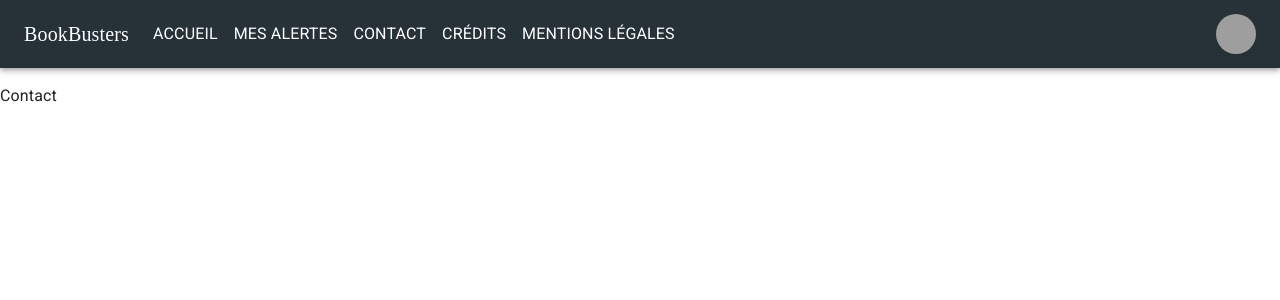
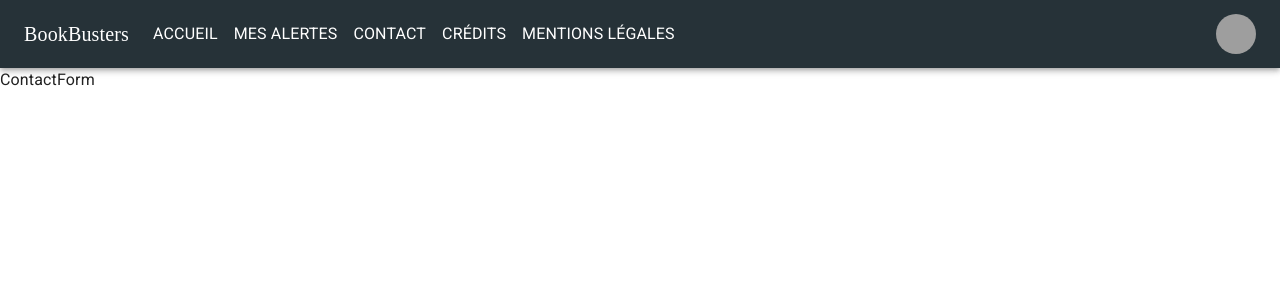
Before and after one commit to Pololops/2022-BookBusters, a React (Create React App) app in the folder FRONT/bookbustersfront/: page /Contact in a window 1280 px wide. Shown: the top 300 px of the page. Built offline with nearby package versions, Linux system fonts and the light colour scheme; grey boxes are pictures that could not be loaded; a web font is replaced by a local one.

Commit message:
Refactor routing and SignIn SignUp

```diff
--- a/FRONT/bookbustersfront/src/components/App/App.js
+++ b/FRONT/bookbustersfront/src/components/App/App.js
@@ -1,22 +1,11 @@
-//* Import des composants nécessaires à React Router
-import {BrowserRouter, Routes, Route} from "react-router-dom"
-
-import Home from "../../pages/Home";
-import Error from "../../pages/Error";
-import Account from "../../pages/Account"
-import Credits from "../../pages/Credits"
-import Favorites  from "../../pages/Favorites"
-import LegalNotice from "../../pages/LegalNotice"
-import Library from "../../pages/Library"
-import Contact from "../../pages/Contact"
-import MyAlerts from "../../pages/MyAlerts"
-
 //* Import des composants thématique de MUI
 import { CssBaseline } from "@mui/material";
 import { createTheme, ThemeProvider } from '@mui/material/styles';
 import "@fontsource/rubik-wet-paint";
 import "@fontsource/roboto";
-import SignInSide from "../../pages/SignInterface";
+
+//* Composants importés dans APP
+import Routing from "../Routing/Routing";
 
 const themeOptions = createTheme(
      {
@@ -44,20 +33,7 @@ function App() {
   return (
     <ThemeProvider theme={themeOptions}>
      <CssBaseline />
-        <BrowserRouter>
-            <Routes>
-                <Route path="/" element={<Home />}/>
-                <Route path="*" element={<Error />}/>
-                <Route path="/Account" element={<Account />}/>
-                <Route path="/SignInterface" element={<SignInSide />}/>
-                <Route path="/Credits" element={<Credits />}/>
-                <Route path="/Favorites" element={<Favorites />}/>
-                <Route path="/LegalNotice" element={<LegalNotice />}/>
-                <Route path="/Library" element={<Library />}/>
-                <Route path="/Contact" element={<Contact />}/>
-                <Route path="/myAlerts" element={<MyAlerts />}/>
-            </Routes>
-        </BrowserRouter>
+        <Routing />
    </ThemeProvider>
   );
 }
--- /dev/null
+++ b/FRONT/bookbustersfront/src/components/ContactForm/ContactForm.js
@@ -0,0 +1,10 @@
+import React from 'react'
+import { Button, TextField } from "@mui/material";
+
+function ContactForm() {
+  return (
+    <div>ContactForm</div>
+  )
+}
+
+export default ContactForm
--- /dev/null
+++ b/FRONT/bookbustersfront/src/components/Routing/Routing.js
@@ -0,0 +1,36 @@
+import React from 'react'
+
+//* Import des composants nécessaires à React Router
+import { BrowserRouter, Route, Routes } from 'react-router-dom'
+
+import Home from "../../pages/Home";
+import Error from "../../pages/Error";
+import Account from "../../pages/Account"
+import Credits from "../../pages/Credits"
+import Favorites  from "../../pages/Favorites"
+import LegalNotice from "../../pages/LegalNotice"
+import Library from "../../pages/Library"
+import Contact from "../../pages/Contact"
+import MyAlerts from "../../pages/MyAlerts"
+import SignInSide from "../../pages/SignInterface";
+
+function Routing() {
+  return (
+    <BrowserRouter>
+            <Routes>
+                <Route path="/" element={<Home />}/>
+                <Route path="*" element={<Error />}/>
+                <Route path="/Account" element={<Account />}/>
+                <Route path="/SignInterface" element={<SignInSide />}/>
+                <Route path="/Credits" element={<Credits />}/>
+                <Route path="/Favorites" element={<Favorites />}/>
+                <Route path="/LegalNotice" element={<LegalNotice />}/>
+                <Route path="/Library" element={<Library />}/>
+                <Route path="/Contact" element={<Contact />}/>
+                <Route path="/myAlerts" element={<MyAlerts />}/>
+            </Routes>
+    </BrowserRouter>
+  )
+}
+
+export default Routing
--- a/FRONT/bookbustersfront/src/pages/Contact.js
+++ b/FRONT/bookbustersfront/src/pages/Contact.js
@@ -1,10 +1,12 @@
+import ContactForm from "../components/ContactForm/ContactForm";
 import Header from "../components/Header/Header";
+
 
 const Contact = () => {
     return (
         <div>
-        <Header />
-           <p>Contact</p>
+            <Header />
+            <ContactForm />
         </div>
     );
 };
--- a/FRONT/bookbustersfront/src/pages/Home.js
+++ b/FRONT/bookbustersfront/src/pages/Home.js
@@ -8,7 +8,7 @@ const Home = () => {
             <Header />
 
             <div className="text-container">
-                    Lorem ipsum dolor sit amet, consectetur adipiscing elit. Curabitur accumsan tellus vitae ligula ultricies placerat. Vivamus mattis nulla lacus, vitae commodo massa blandit ut. Pellentesque lobortis velit nisi, at congue nibh ultrices quis. Etiam nec nunc ac ipsum sodales condimentum vel a urna. In et nisl sed purus semper pharetra. Duis vehicula sapien elit, eu auctor tortor rhoncus finibus. Vestibulum vestibulum tincidunt varius. Morbi nec mattis elit, at congue felis. Lorem ipsum dolor sit amet, consectetur adipiscing elit.
+                     ipsum dolor sit amet, consectetur adipiscing elit. Curabitur accumsan tellus vitae ligula ultricies placerat. Vivamus mattis nulla lacus, vitae commodo massa blandit ut. Pellentesque lobortis velit nisi, at congue nibh ultrices quis. Etiam nec nunc ac ipsum sodales condimentum vel a urna. In et nisl sed purus semper pharetra. Duis vehicula sapien elit, eu auctor tortor rhoncus finibus. Vestibulum vestibulum tincidunt varius. Morbi nec mattis elit, at congue felis. Lorem ipsum dolor sit amet, consectetur adipiscing elit.
             </div>
 
             <SignButtons />
```
